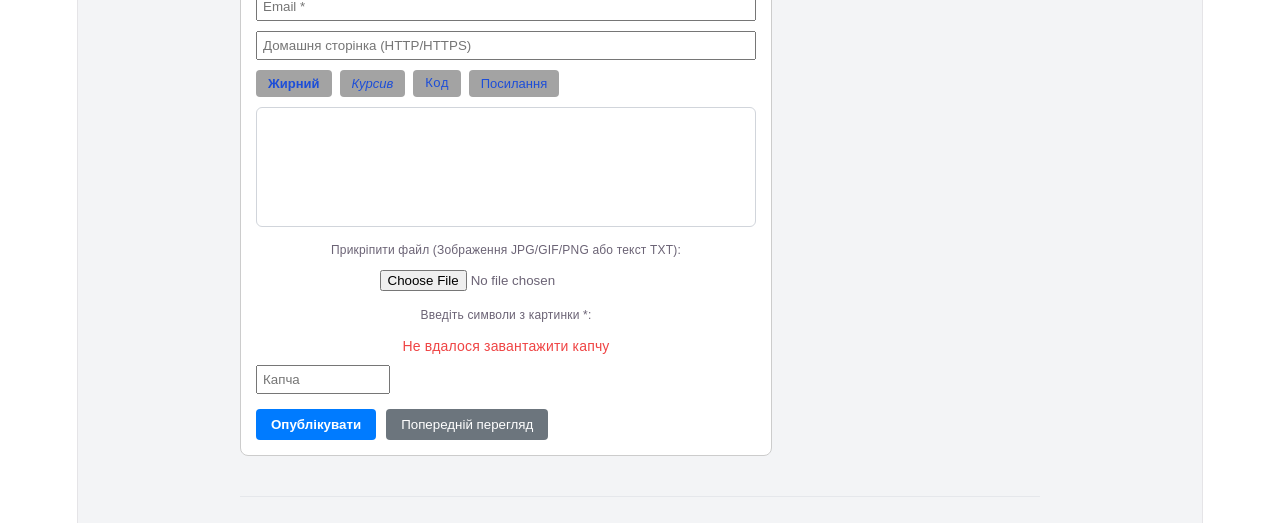
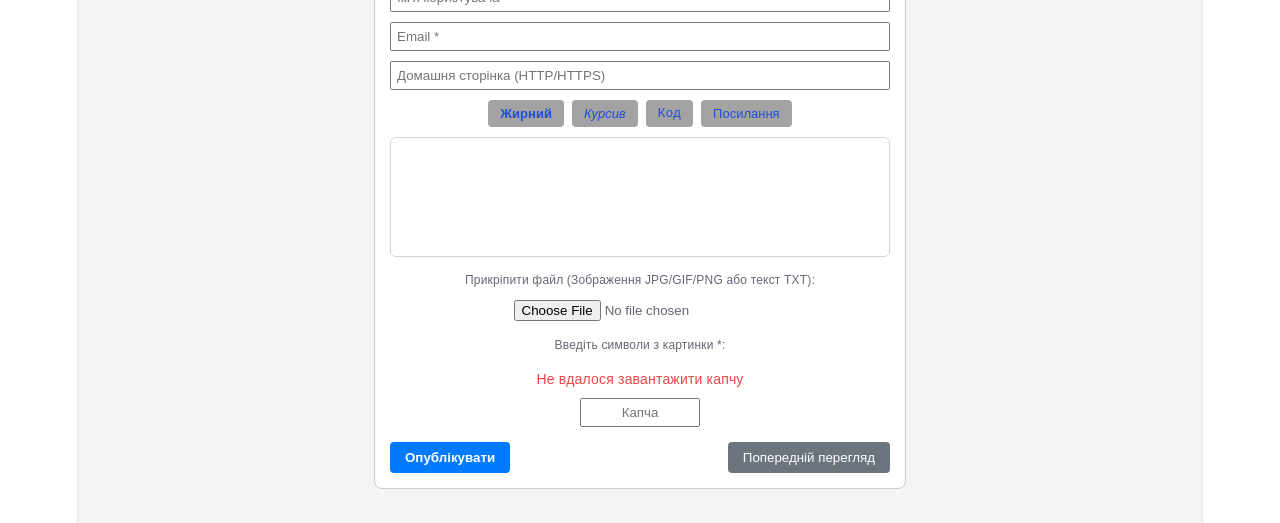
Before and after one commit to Vitaliy250507/TestTask, a React (Vite) app in the folder frontend/: page / in a window 1280 px wide. Shown: the part 207-730 px from the top of the page. Built offline with nearby package versions, Linux system fonts and the light colour scheme; no server answers.

Commit message:
Form design improved

```diff
--- a/frontend/src/components/CommentForm.tsx
+++ b/frontend/src/components/CommentForm.tsx
@@ -69,15 +69,25 @@ export const CommentForm: React.FC<CommentFormProps> = ({ parentId = null, onCom
 
             const selectedText = selection.toString();
             const range = selection.getRangeAt(0);
+
             range.deleteContents();
 
             const codeElement = document.createElement('code');
-            codeElement.style.fontFamily = "Consolas, Monaco, 'Andale Mono', 'Ubuntu Mono', monospace";
+
+            codeElement.style.fontFamily = "'Courier New', Courier, monospace";
             codeElement.style.fontSize = '14px';
             codeElement.style.display = 'inline';
+
+            codeElement.style.background = 'none';
+            codeElement.style.backgroundColor = 'transparent';
+            codeElement.style.color = 'inherit';
+            codeElement.style.padding = '0';
+            codeElement.style.border = 'none';
+
             codeElement.innerText = selectedText;
 
             range.insertNode(codeElement);
+
             range.setStartAfter(codeElement);
             range.setEndAfter(codeElement);
 
@@ -215,7 +225,7 @@ export const CommentForm: React.FC<CommentFormProps> = ({ parentId = null, onCom
     };
 
     return (
-        <form onSubmit={handleSubmit} style={{ border: '1px solid #ccc', padding: '15px', borderRadius: '8px', maxWidth: '500px', margin: '10px 0', backgroundColor: '#fff' }}>
+        <form onSubmit={handleSubmit} style={{ border: '1px solid #ccc', padding: '15px', borderRadius: '8px', maxWidth: '500px', margin: '40px auto', backgroundColor: '#fff' }}>
             <div style={{ display: 'flex', justifyContent: 'space-between', alignItems: 'center' }}>
                 <h3 style={{ margin: '5px 0' }}>{parentId ? 'Відповісти на коментар' : 'Залишити коментар'}</h3>
                 {parentId && (
@@ -240,7 +250,7 @@ export const CommentForm: React.FC<CommentFormProps> = ({ parentId = null, onCom
             </div>
 
             <div style={{ marginBottom: '10px' }}>
-                <div style={{ display: 'flex', gap: '8px', marginBottom: '10px', flexWrap: 'wrap' }}>
+                <div style={{ display: 'flex', justifyContent: 'center', gap: '8px', marginBottom: '10px', flexWrap: 'wrap' }}>
                     <button type="button" onMouseDown={(e) => { e.preventDefault(); handleFormatting('bold'); }} style={{ padding: '6px 12px', fontSize: '13px', fontWeight: 'bold', color: '#1d4ed8', backgroundColor: 'rgb(163, 163, 163)', border: 'none', borderRadius: '4px', cursor: 'pointer' }}>Жирний</button>
                     <button type="button" onMouseDown={(e) => { e.preventDefault(); handleFormatting('italic'); }} style={{ padding: '6px 12px', fontSize: '13px', fontStyle: 'italic', color: '#1d4ed8', backgroundColor: 'rgb(163, 163, 163)', border: 'none', borderRadius: '4px', cursor: 'pointer' }}>Курсив</button>
                     <button type="button" onMouseDown={(e) => { e.preventDefault(); handleFormatting('formatBlock'); }} style={{ padding: '6px 12px', fontSize: '13px', fontFamily: 'monospace', color: '#1d4ed8', backgroundColor: 'rgb(163, 163, 163)', border: 'none', borderRadius: '4px', cursor: 'pointer' }}>Код</button>
@@ -280,10 +290,10 @@ export const CommentForm: React.FC<CommentFormProps> = ({ parentId = null, onCom
                 <input type="file" ref={fileInputRef} onChange={handleFileChange} accept=".jpg,.jpeg,.png,.gif,.txt" />
             </div>
 
-            <div style={{ marginBottom: '15px' }}>
-                <label style={{ fontSize: '12px', display: 'block', marginBottom: '3px' }}>Введіть символи з картинки *:</label>
+            <div style={{ marginBottom: '15px', display: 'flex', flexDirection: 'column', alignItems: 'center' }}>
+                <label style={{ fontSize: '12px', display: 'block', marginBottom: '3px', textAlign: 'center' }}>Введіть символи з картинки *:</label>
                 <Captcha onCaptchaGenerated={setCaptchaKey} triggerRefresh={triggerCaptchaRefresh} />
-                <input type="text" name="captchaValue" placeholder="Капча" value={captchaValue} onChange={handleInputChange} required style={{ width: '120px', padding: '5px', marginTop: '5px', display: 'block' }} />
+                <input type="text" name="captchaValue" placeholder="Капча" value={captchaValue} onChange={handleInputChange} required style={{ width: '120px', padding: '5px', marginTop: '5px', display: 'block', textAlign: 'center', boxSizing: 'border-box' }} />
             </div>
 
             <div style={{ display: 'flex', gap: '10px' }}>
@@ -291,7 +301,7 @@ export const CommentForm: React.FC<CommentFormProps> = ({ parentId = null, onCom
                     {loading ? 'Відправка...' : 'Опублікувати'}
                 </button>
 
-                <button type="button" onClick={togglePreview} style={{ padding: '8px 15px', backgroundColor: '#6c757d', color: '#fff', border: 'none', borderRadius: '4px', cursor: 'pointer' }}>
+                <button type="button" onClick={togglePreview} style={{ padding: '8px 15px', backgroundColor: '#6c757d', color: '#fff', border: 'none', borderRadius: '4px', cursor: 'pointer', marginLeft: 'auto' }}>
                     {showPreview ? 'Сховати прев’ю' : 'Попередній перегляд'}
                 </button>
             </div>
```
